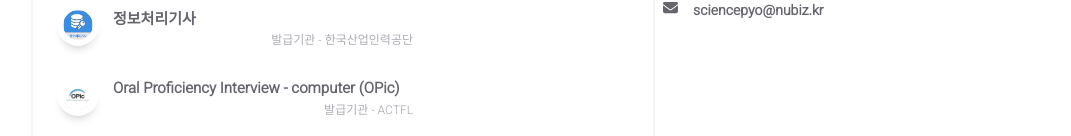
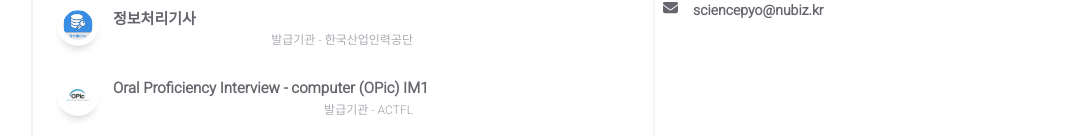
Before and after one commit to june152/myportpolio, a React (Create React App) app: page /about/1 in a window 1280 px wide. Shown: the part 664-800 px from the top of the page, without its empty margins (107-1178 px from the left). Built offline with nearby package versions, Linux system fonts and the light colour scheme.

Commit message:
오픽 등급 추가

```diff
--- a/src/components/homepage/CertCards.tsx
+++ b/src/components/homepage/CertCards.tsx
@@ -32,7 +32,7 @@ const CertCards = () => {
 								alt="ssafy"
 								className="work-image"
 							/>
-							<div className="work-title">Oral Proficiency Interview - computer (OPic)</div>
+							<div className="work-title">Oral Proficiency Interview - computer (OPic) IM1</div>
 							<div className="work-subtitle">
 
 							</div>
```
Also changed, not shown: 1 other file (tests, documents, lock files or other folders).
